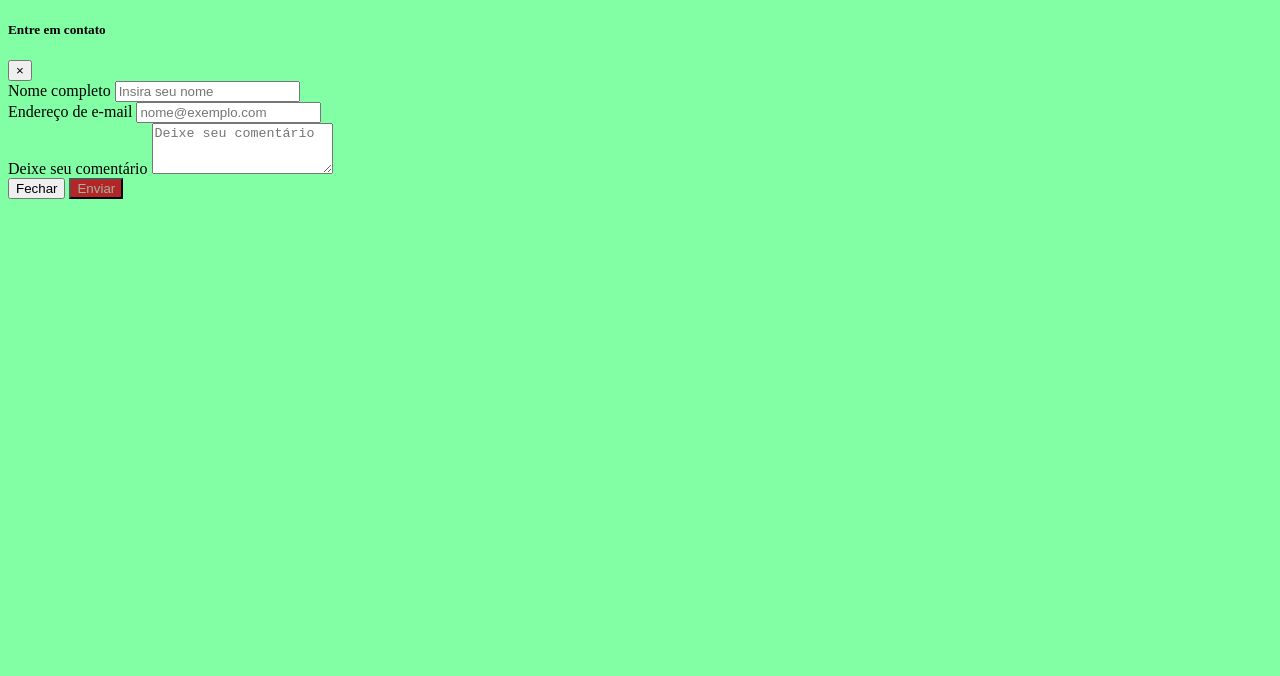
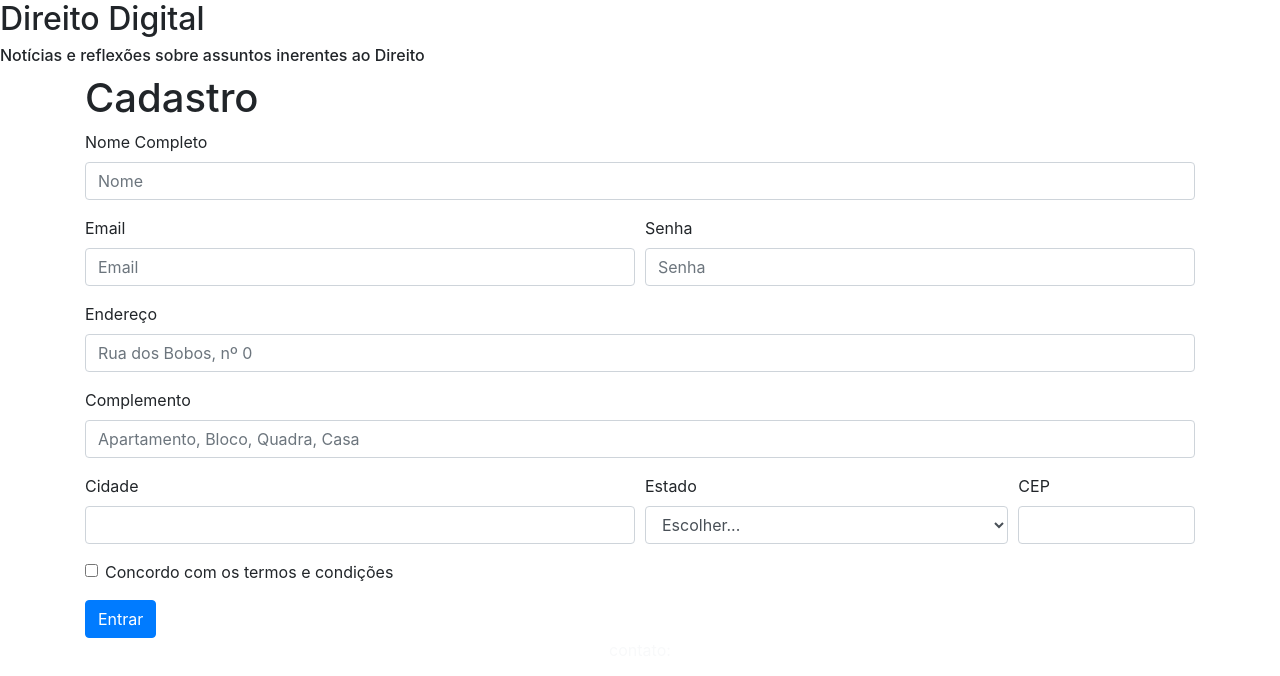
Before and after one commit to danisacramento/HTML, a plain HTML site: page oficial HTML -criação de blog - Copia/assets/html/formulário.html in a window 1280 px wide. Drawn offline with nearby package versions, Linux system fonts and the light colour scheme; files that its build step writes are made by us from their sources; a web font is replaced by a local one.

Commit message:
construção do site - continuação

```diff
--- a/oficial HTML -criação de blog - Copia/assets/html/formulário.html
+++ b/oficial HTML -criação de blog - Copia/assets/html/formulário.html
@@ -4,45 +4,118 @@
     <meta charset="UTF-8">
     <meta name="viewport" content="width=device-width, initial-scale=1.0">
     <meta http-equiv="X-UA-Compatible" content="ie=edge">
-    <link rel="stylesheet" type="text/css" href="assets/css/style.css">
-    <title>Document</title>
+    <link rel="stylesheet" href="https://stackpath.bootstrapcdn.com/bootstrap/4.3.1/css/bootstrap.min.css" integrity="sha384-ggOyR0iXCbMQv3Xipma34MD+dH/1fQ784/j6cY/iJTQUOhcWr7x9JvoRxT2MZw1T" crossorigin="anonymous">
+    <link rel="stylesheet" href="..//css/style.css">
+    <link rel="stylesheet" href="..//html/formulário.html">
+    <link href="https://fonts.googleapis.com/css?family=Lobster&display=swap" rel="stylesheet">
+    <link href="https://fonts.googleapis.com/css?family=Calistoga&display=swap" rel="stylesheet">
+    <title>Blog Direito Digital</title>
+    <link rel="icon" type="imagem/png" href="assets/image/balança da justiça.png" alt="Notícias e reflexões sobre assuntos inerentes ao Direito"/>
+
 </head>
+
 <body>
-    <!-- Modal -->
-<div class="modal fade" id="modal-contato" tabindex="-1" role="dialog" aria-labelledby="exampleModalLabel" aria-hidden="true">
-        <div class="modal-dialog" role="document">
-          <div class="modal-content">
-            <div class="modal-header">
-              <h5 class="modal-title" id="exampleModalLabel">Entre em contato</h5>
-              <button type="button" class="close" data-dismiss="modal" aria-label="Close">
 
-                <span aria-hidden="true">&times;</span>
-              </button>
+    <!--Cabeçalho do blog-->
+    <header>
+        <h2 class ="cabecalho">Direito Digital</h2>
+        <h6 class ="cabecalho">Notícias e reflexões sobre assuntos inerentes ao Direito</h6>
+
+    </header>
+
+
+<!--formulario-->
+<div class="container">
+        <form>
+            <h1>Cadastro</h1>
+
+                <div class="form-group">
+                  <label for="inputName">Nome Completo</label>
+                  <input type="text" class="form-control" id="inputAddress" placeholder="Nome">
                 </div>
-            <div class="modal-body">
-                    <form>
-                        <div class="form-group">
-                                <label for="formGroupExampleInput">Nome completo</label>
-                                    <input type="text" class="form-control" id="formGroupExampleInput" placeholder="Insira seu nome">
+
+                <div class="form-row">
+                  <div class="form-group col-md-6">
+                    <label for="inputEmail4">Email</label>
+                    <input type="email" class="form-control" id="inputEmail4" placeholder="Email">
                   </div>
-                            <div class="form-group">
-                              <label for="exampleFormControlInput1">Endereço de e-mail</label>
-                              <input type="email" class="form-control" id="exampleFormControlInput1" placeholder="nome@exemplo.com">
+                  <div class="form-group col-md-6">
+                    <label for="inputPassword4">Senha</label>
+                    <input type="password" class="form-control" id="inputPassword4" placeholder="Senha">
+                  </div>
                 </div>
 
                 <div class="form-group">
-                              <label for="exampleFormControlTextarea1">Deixe seu comentário</label>
-                              <textarea class="form-control" id="exampleFormControlTextarea1"placeholder="Deixe seu comentário" rows="3"></textarea>
+                  <label for="inputAddress">Endereço</label>
+                  <input type="text" class="form-control" id="inputAddress2" placeholder="Rua dos Bobos, nº 0">
                 </div>
+
+                <div class="form-group">
+                  <label for="inputComplement">Complemento</label>
+                  <input type="text" class="form-control" id="inputAddress2" placeholder="Apartamento, Bloco, Quadra, Casa">
+                </div>
+
+                <div class="form-row">
+                  <div class="form-group col-md-6">
+                    <label for="inputCity">Cidade</label>
+                    <input type="text" class="form-control" id="inputCity">
+                  </div>
+                  <div class="form-group col-md-4">
+                    <label for="inputEstado">Estado</label>
+                    <select id="inputEstado" class="form-control">
+                      <option selected>Escolher...</option>
+                      <option value="AC">Acre</option>
+                      <option value="AL">Alagoas</option>
+                      <option value="AP">Amapá</option>
+                      <option value="AM">Amazonas</option>
+                      <option value="BA">Bahia</option>
+                      <option value="CE">Ceará</option>
+                      <option value="DF">Distrito Federal</option>
+                      <option value="ES">Espírito Santo</option>
+                      <option value="GO">Goiás</option>
+                      <option value="MA">Maranhão</option>
+                      <option value="MT">Mato Grosso</option>
+                      <option value="MS">Mato Grosso do Sul</option>
+                      <option value="MG">Minas Gerais</option>
+                      <option value="PA">Pará</option>
+                      <option value="PB">Paraíba</option>
+                      <option value="PR">Paraná</option>
+                      <option value="PE">Pernambuco</option>
+                      <option value="PI">Piauí</option>
+                      <option value="RJ">Rio de Janeiro</option>
+                      <option value="RN">Rio Grande do Norte</option>
+                      <option value="RS">Rio Grande do Sul</option>
+                      <option value="RO">Rondônia</option>
+                      <option value="RR">Roraima</option>
+                      <option value="SC">Santa Catarina</option>
+                      <option value="SP">São Paulo</option>
+                      <option value="SE">Sergipe</option>
+                      <option value="TO">Tocantins</option>
+                    </select>
+                </div>
+                  <div class="form-group col-md-2">
+                    <label for="inputCEP">CEP</label>
+                    <input type="text" class="form-control" id="inputCEP">
+                  </div>
+                </div>
+                <div class="form-group">
+                  <div class="form-check">
+                    <input class="form-check-input" type="checkbox" id="gridCheck">
+                    <label class="form-check-label" for="gridCheck">
+                        Concordo com os termos e condições
+                    </label>
+                  </div>
+                </div>
+                <button type="submit" class="btn btn-primary">Entrar</button>
           </form>
   </div>
-            <div class="modal-footer">
-              <button type="button" class="btn btn-secondary" data-dismiss="modal">Fechar</button>
-              <button type="button" class="btn botao-cor-especial">Enviar</button>
 </div>
-          </div>
-        </div>
-      </div>
+  <footer>
+  <p class="text-light m-0 text-center">contato: <a class="texto-cor-especial" href="mailto:danielleacsacramento@gmail.com"></a></p>
+  </footer>
 
+            <script src="https://code.jquery.com/jquery-3.3.1.slim.min.js" integrity="sha384-q8i/X+965DzO0rT7abK41JStQIAqVgRVzpbzo5smXKp4YfRvH+8abtTE1Pi6jizo" crossorigin="anonymous"></script>
+            <script src="https://cdnjs.cloudflare.com/ajax/libs/popper.js/1.14.7/umd/popper.min.js" integrity="sha384-UO2eT0CpHqdSJQ6hJty5KVphtPhzWj9WO1clHTMGa3JDZwrnQq4sF86dIHNDz0W1" crossorigin="anonymous"></script>
+            <script src="https://stackpath.bootstrapcdn.com/bootstrap/4.3.1/js/bootstrap.min.js" integrity="sha384-JjSmVgyd0p3pXB1rRibZUAYoIIy6OrQ6VrjIEaFf/nJGzIxFDsf4x0xIM+B07jRM" crossorigin="anonymous"></script>
   </body>
 </html>
```
Also changed, not shown: oficial HTML -criação de blog - Copia/index.html (+1 -15 lines). Lines whose indentation alone changed are shown as unchanged.
